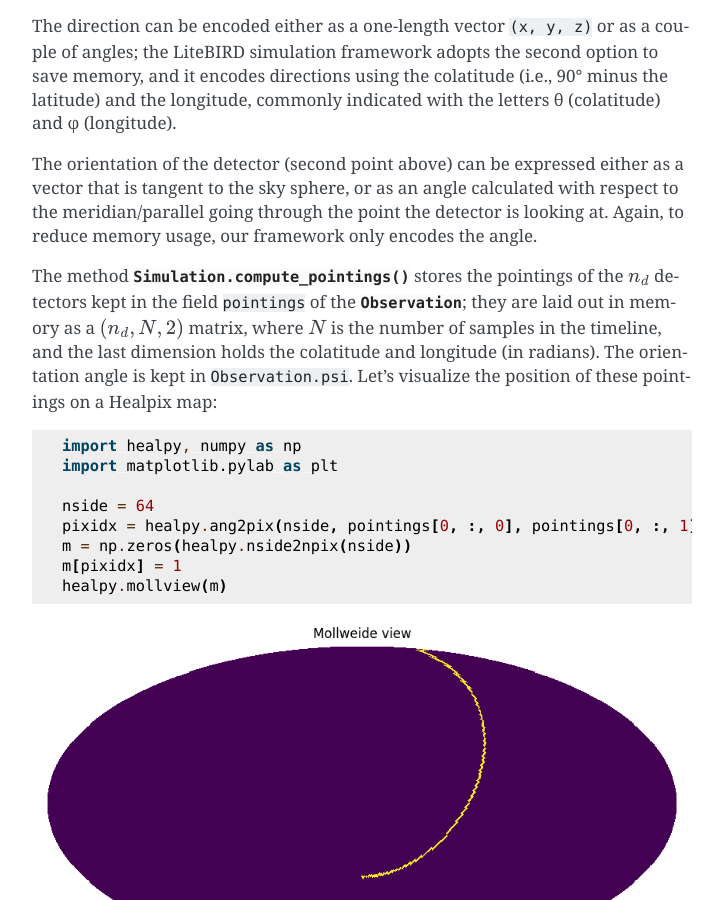
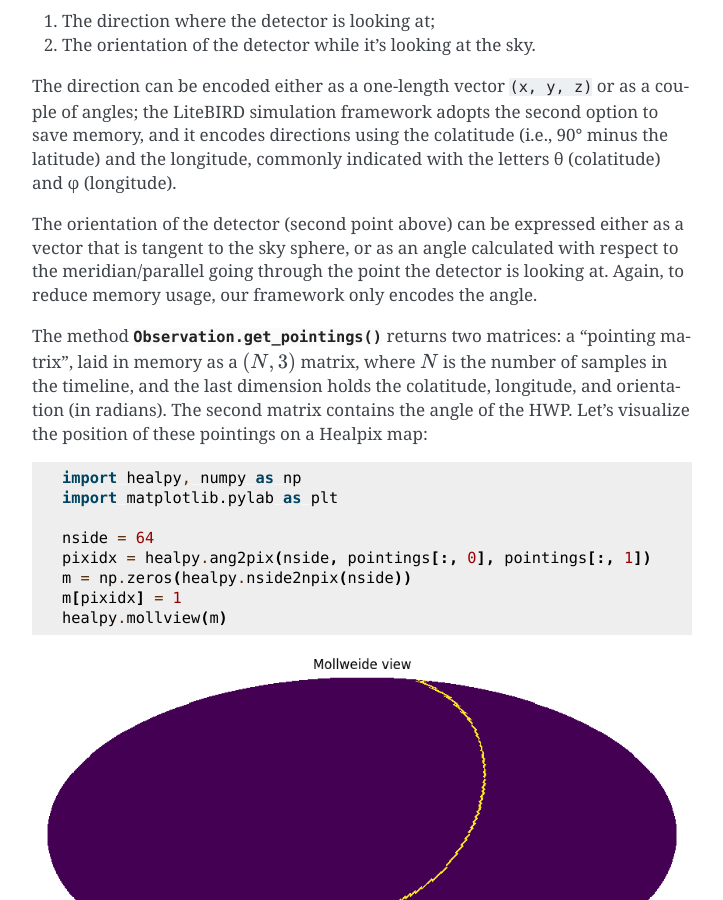
Before and after one commit to litebird/litebird_sim, a Sphinx documentation site: the page built from docs/source/scanning.rst, in a window 1280 px wide and 900 px high, scrolled down 10422 px. Shown: the whole window, without its empty margins (388-1111 px from the left). Built offline with Sphinx 7.4.7, drawn with Linux system fonts in a browser that asks for light colours; cross-references to code outside the pages are shown as plain code; some of the changed text lies outside the part shown.

Commit message:
Rename Simulation.compute_pointings() to Simulation.prepare_pointings()

```diff
--- a/docs/source/dipole.rst
+++ b/docs/source/dipole.rst
@@ -235,7 +235,7 @@
 
   sim.create_observations(detectors=det)
 
-  sim.compute_pointings()
+  sim.prepare_pointings()
 
   sim.compute_pos_and_vel()
 
--- a/docs/source/pyplots/dipole_demo.py
+++ b/docs/source/pyplots/dipole_demo.py
@@ -40,7 +40,7 @@
 
 (obs,) = sim.create_observations(detectors=[det])
 
-sim.compute_pointings()
+sim.prepare_pointings()
 
 # Simulate the orbit of the spacecraft and compute positions and
 # velocities
--- a/docs/source/scanning.rst
+++ b/docs/source/scanning.rst
@@ -153,11 +153,14 @@
   # By default, `create_observations` creates just *one* observation
   obs, = sim.create_observations(detectors=[det])
 
-  # Compute the pointings at the same sampling frequency as the
+  # Prepare the quaternions needed to compute the pointings
   # TOD (10 Hz, see the variable `det` above)
-  sim.compute_pointings()
+  sim.prepare_pointings()
 
-  pointings = obs.pointings
+  # `get_pointings()` returns both the pointing matrix and the
+  # HWP angle; we ignore the latter with `_`, as we do not have
+  # a HWP here
+  pointings, _ = obs.get_pointings(0)
 
   print("Shape:", pointings.shape)
   print("Pointings:")
@@ -165,7 +168,7 @@
 
 .. testoutput::
 
-  Shape: (1, 600, 2)
+  Shape: (600, 3)
   Pointings:
   [[[ 2.182  0.   ]
     [ 2.182 -0.006]
@@ -369,12 +372,12 @@
 
   .. image:: images/orientation-direction.svg
 
-The purpose of the method :meth:`.Simulation.compute_pointings`, used
-in the example at the beginning of this chapter, is to call
-:func:`.get_det2ecl_quaternions` to compute the quaternions at the
-same sampling frequency as the scientific datastream, and then to
-apply the two definitions above to compute the direction and the
-orientation angle.
+The purpose of the method :meth:`.Simulation.prepare_pointings`, used
+in the example at the beginning of this chapter, is to combine the
+quaternions that model the transformations between the many reference
+frames used in the framework. These quaternions are then used by
+the method :meth:`.Observation.get_pointings` to compute the
+actual pointing directions and the HWP angle on the fly.
 
 
 How the boresight is specified
@@ -434,19 +437,18 @@
 point the detector is looking at. Again, to reduce memory usage, our
 framework only encodes the angle.
 
-The method :meth:`.Simulation.compute_pointings` stores the pointings
-of the :math:`n_d` detectors kept in the field ``pointings`` of the
-:class:`.Observation`; they are laid out in memory as a :math:`(n_d,
-N, 2)` matrix, where :math:`N` is the number of samples in the
-timeline, and the last dimension holds the colatitude and longitude
-(in radians). The orientation angle is kept in ``Observation.psi``.
-Let's visualize the position of these pointings on a Healpix map::
+The method :meth:`.Observation.get_pointings` returns two matrices: a
+“pointing matrix”, laid in memory as a :math:`(N, 3)` matrix, where
+:math:`N` is the number of samples in the timeline, and the last
+dimension holds the colatitude, longitude, and orientation (in
+radians). The second matrix contains the angle of the HWP. Let's
+visualize the position of these pointings on a Healpix map::
 
    import healpy, numpy as np
    import matplotlib.pylab as plt
 
    nside = 64
-   pixidx = healpy.ang2pix(nside, pointings[0, :, 0], pointings[0, :, 1])
+   pixidx = healpy.ang2pix(nside, pointings[:, 0], pointings[:, 1])
    m = np.zeros(healpy.nside2npix(nside))
    m[pixidx] = 1
    healpy.mollview(m)
@@ -763,7 +765,7 @@
     )
     obs, = sim.create_observations(detectors=[det])
 
-    sim.compute_pointings()
+    sim.prepare_pointings()
 
 
 This example uses the :class:`.IdealHWP`, which represents an ideal
--- a/docs/source/simulations.rst
+++ b/docs/source/simulations.rst
@@ -502,7 +502,7 @@
     sim.set_scanning_strategy(...)
     sim.set_instrument(...)
     sim.create_observations(...)
-    sim.compute_pointings()
+    sim.prepare_pointings()
 
     sim.compute_pos_and_vel()
     sim.add_dipole()
--- a/docs/source/timeordered.rst
+++ b/docs/source/timeordered.rst
@@ -71,8 +71,8 @@
    # Initialize the observation
    (obs,) = sim.create_observations(detectors=[det])
 
-   # Compute the pointing information
-   sim.compute_pointings()
+   # Prepare the quaternions used to compute the pointings
+   sim.prepare_pointings()
 
    # Create a map to scan (in realistic simulations,
    # use the MBS module provided by litebird_sim)
@@ -363,7 +363,7 @@
 
   sim.create_observations(detectors=det)
 
-  sim.compute_pointings()
+  sim.prepare_pointings()
 
   sky_signal = np.ones((3,12*nside*nside))*1e-4
 
```
Also changed, not shown: other parts of docs/source/scanning.rst (+1 -1 lines), docs/source/observations.rst (+7 -19 lines), docs/source/tutorial.rst (+12 -8 lines), 11 other files.
